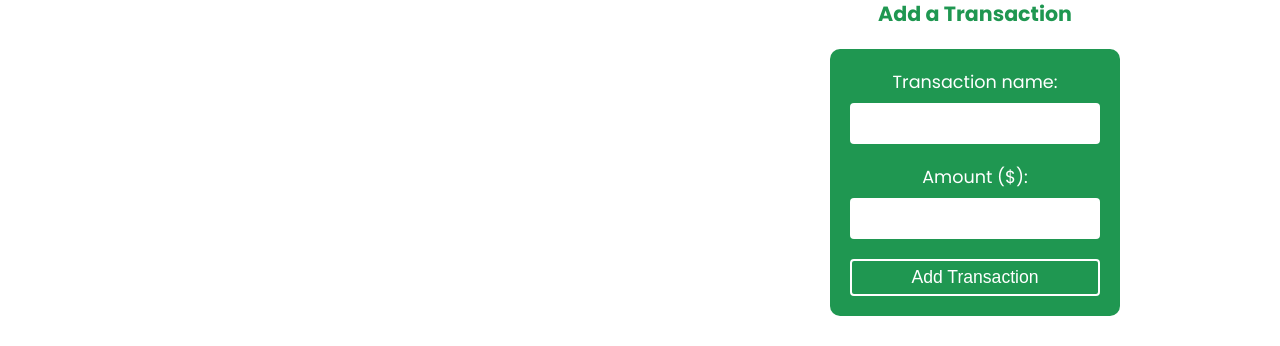
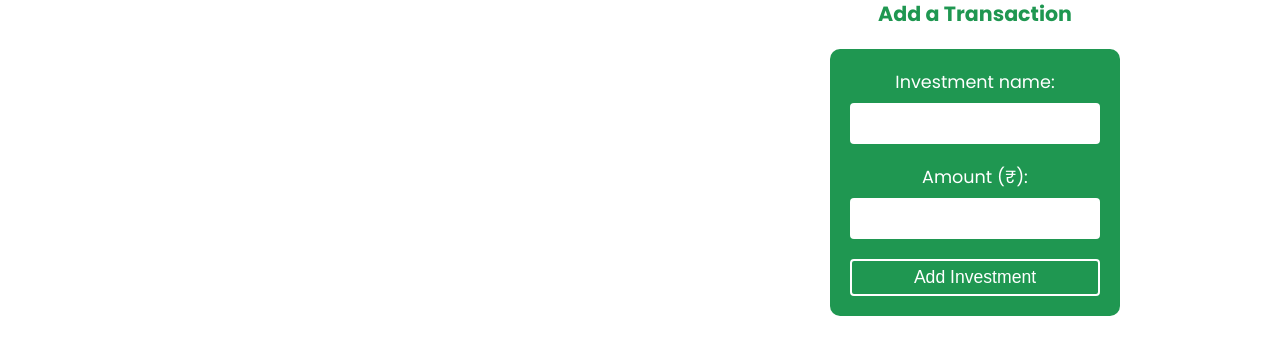
Before and after one commit to ashwani3011/investment-tracker-react, a React (Create React App) app: page / in a window 1280 px wide. Shown: the part 139-485 px from the top of the page. Built offline with nearby package versions, Linux system fonts and the light colour scheme; no server answers; the database is empty; sample sign-in values are in the browser's storage.

Commit message:
text change

```diff
--- a/src/pages/home/TransactionForm.js
+++ b/src/pages/home/TransactionForm.js
@@ -27,7 +27,7 @@ export default function TransactionForm({ uid }) {
       <h3>Add a Transaction</h3>
       <form onSubmit={handleSubmit}>
         <label>
-          <span>Transaction name:</span>
+          <span>Investment name:</span>
           <input
             type="text"
             required
@@ -36,7 +36,7 @@ export default function TransactionForm({ uid }) {
           />
         </label>
         <label>
-          <span>Amount ($):</span>
+          <span>Amount (₹):</span>
           <input
             type="number"
             required
@@ -44,7 +44,7 @@ export default function TransactionForm({ uid }) {
             value={amount}
           />
         </label>
-        <button>Add Transaction</button>
+        <button>Add Investment</button>
       </form>
     </>
   );
```
